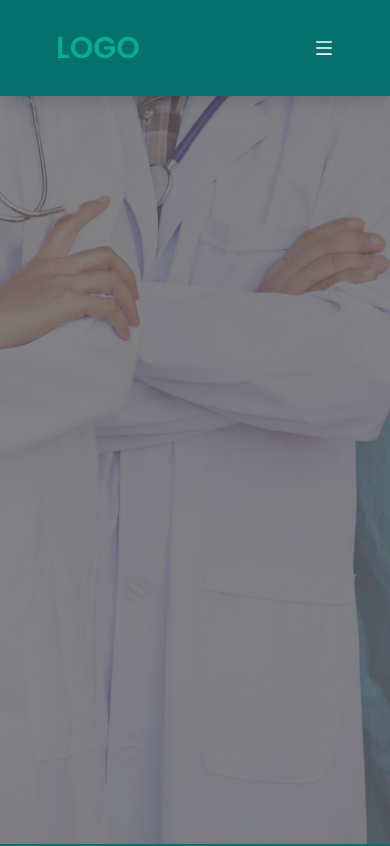
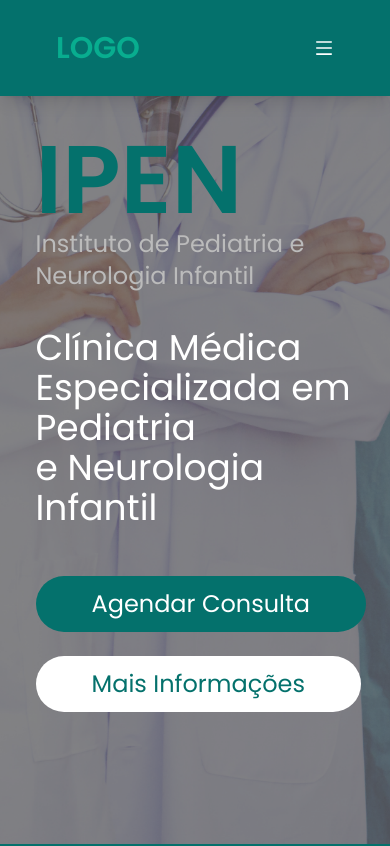
Before and after one commit to p1nheiros/projetoIpen, a React (Vite) app in the folder ipen/: page / in a window 390 px wide. Shown: the top 846 px of the page. Built offline with nearby package versions, Linux system fonts and the light colour scheme.

Commit message:
finalização da paga home e rascunho na pasta médicos

```diff
--- a/ipen/src/App.jsx
+++ b/ipen/src/App.jsx
@@ -5,7 +5,7 @@ import Footer from './components/Footer/Footer'
 import Galeria from './components/Galeria/Galeria'
 import Clinica from './components/Clinica/Clinica'
 import { Serviços } from './components/Serviços'
-import { Medicos } from './components/Medicos/Medicos'
+import  Medicos  from './components/Medicos/Medicos'
 
 import './styles/global.css'
 
--- a/ipen/src/components/Home/Home2.jsx
+++ b/ipen/src/components/Home/Home2.jsx
@@ -1,8 +1,10 @@
 import React from 'react'
+import HomeTitulo from './HomeTitulo'
 
 export const Home2 = () => {
     return (
         <div className="bg-[url('../img/imageBG2.png')] bg-cover bg-center bg-no-repeat min-h-screen flex-col justify-center pt-[60px] pb-[40px] select-none">
+            <HomeTitulo />
         </div>
     )
 }
--- /dev/null
+++ b/ipen/src/components/Home/HomeTitulo.jsx
@@ -0,0 +1,37 @@
+import React from 'react'
+
+const HomeTitulo = () => {
+    return (
+        <>
+            <div className='absolute top-0 w-full h-full flex flex-col justify-center'>
+                <div className=' left-[5%] md:left-[10%] max-w-[1100px] m-auto absolute p-4 md:p-4'>
+                    <h1 className='text-darkGreen font-bold text-8xl md:text-9xl'>
+                        IPEN
+                    </h1>
+                    <p className='text-gray text-2xl md:text-3xl'>
+                        Instituto de Pediatria e Neurologia Infantil
+                    </p>
+                    <h3 className='text-white text-4xl md:text-[55px] md:leading-none max-w-[1000px] py-9 pb-12'>
+                        Clínica Médica <br />
+                        Especializada em Pediatria <br />
+                        e Neurologia Infantil
+                    </h3>
+                    <div className='flex flex-col md:flex-row'>
+                        <div>
+                            <button className='text-white bg-darkGreen rounded-full hover:bg-lightGreen2 text-2xl py-3 px-14 md:text-3xl md:py-4 md:px-12'>
+                                Agendar Consulta
+                            </button>
+                        </div>
+                        <div className='pt-6 md:pt-0'>
+                            <button className='bg-white text-darkGreen rounded-full hover:bg-lightGray text-2xl py-3 px-14 md:text-3xl md:py-4 md:px-12 md:ml-8'>
+                                Mais Informações
+                            </button>
+                        </div>
+                    </div>
+                </div>
+            </div >
+        </>
+    );
+};
+
+export default HomeTitulo;
--- a/ipen/src/components/Medicos/Medicos.jsx
+++ b/ipen/src/components/Medicos/Medicos.jsx
@@ -1,12 +1,18 @@
-import React from 'react'
-import Titulo from './Titulo'
+import React from "react";
+import MedicosSlider from "./MedicosSlider";
 
-export const Medicos = () => {
-  return (
-    <>
-    <div className='min-h-screen flex-col justify-center items-start static bg-darkGreen'>
-      <Titulo />
-    </div>
-    </>
-  )
-}
+const Medicos = () => {
+    return (
+        <>
+    <div className="min-h-screen flex-col justify-center items-start static pt-[60px] pb-[40px] bg-darkGreen">
+    <div className="items-start flex-col text-center text-white mb-[40px]">
+        <h1 className="font-medium text-[72px]">Médicos</h1>
+        <p className="font-medium text-[24px]">Rascunho para teste</p>
+      </div>
+                <MedicosSlider />
+            </div>
+        </>
+    );
+};
+
+export default Medicos;
--- /dev/null
+++ b/ipen/src/components/Medicos/MedicosSlider.jsx
@@ -0,0 +1,74 @@
+import React, { useState } from 'react';
+import { BsChevronCompactLeft, BsChevronCompactRight } from 'react-icons/bs';
+import { RxDotFilled } from 'react-icons/rx';
+
+const MedicosSlider = () => {
+  const slides = [
+    {
+      url: 'https://images.unsplash.com/photo-1464093515883-ec948246accb?ixlib=rb-4.0.3&ixid=MnwxMjA3fDB8MHxwaG90by1wYWdlfHx8fGVufDB8fHx8&auto=format&fit=crop&w=2659&q=80',
+      title: 'Lobster',
+    },
+    {
+      url: 'https://images.unsplash.com/photo-1512132411229-c30391241dd8?ixlib=rb-4.0.3&ixid=MnwxMjA3fDB8MHxwaG90by1wYWdlfHx8fGVufDB8fHx8&auto=format&fit=crop&w=1770&q=80',
+      title: 'Sushi',
+    },
+    {
+      url: 'https://images.unsplash.com/photo-1473093295043-cdd812d0e601?ixlib=rb-4.0.3&ixid=MnwxMjA3fDB8MHxwaG90by1wYWdlfHx8fGVufDB8fHx8&auto=format&fit=crop&w=1770&q=80',
+      title: 'Pasta',
+    },
+    {
+      url: 'https://images.unsplash.com/photo-1539136788836-5699e78bfc75?ixlib=rb-4.0.3&ixid=MnwxMjA3fDB8MHxwaG90by1wYWdlfHx8fGVufDB8fHx8&auto=format&fit=crop&w=1770&q=80',
+      title: 'Salmon',
+    },
+  ];
+
+  const [currentIndex, setCurrentIndex] = useState(0);
+
+  const prevSlide = () => {
+    const isFirstSlide = currentIndex === 0;
+    const newIndex = isFirstSlide ? slides.length - 1 : currentIndex - 1;
+    setCurrentIndex(newIndex);
+  };
+
+  const nextSlide = () => {
+    const isLastSlide = currentIndex === slides.length - 1;
+    const newIndex = isLastSlide ? 0 : currentIndex + 1;
+    setCurrentIndex(newIndex);
+  };
+
+  const goToSlide = (slideIndex) => {
+    setCurrentIndex(slideIndex);
+  };
+
+  return (
+
+    <div className='bg-darkGreen max-w-[1400px] h-[580px] w-full m-auto py-16 md:py-2 px-4 relative group'>
+      <div
+        className='w-full h-full rounded-2xl bg-center bg-cover duration-500'
+        style={{ backgroundImage: `url(${slides[currentIndex].url})` }}
+      ></div>
+      {/* Left Arrow */}
+      <div className='absolute top-[50%] -translate-x-0 translate-y-[-50%] left-5 text-2xl rounded-full p-2 group-hover:bg-black/20 text-white cursor-pointer'>
+        <BsChevronCompactLeft onClick={prevSlide} size={30} />
+      </div>
+      {/* Right Arrow */}
+      <div className='absolute top-[50%] -translate-x-0 translate-y-[-50%] right-5 text-2xl rounded-full p-2 group-hover:bg-black/20 text-white cursor-pointer'>
+        <BsChevronCompactRight onClick={nextSlide} size={30} />
+      </div>
+
+      <div className='flex top-4 justify-center py-2'>
+        {slides.map((slide, slideIndex) => (
+          <div
+            className='text-2xl cursor-pointer'
+            key={slideIndex}
+            onClick={() => goToSlide(slideIndex)}
+          >
+            <RxDotFilled />
+          </div>
+        ))}
+      </div>
+    </div>
+  );
+};
+
+export default MedicosSlider;
--- a/ipen/src/components/Medicos/Titulo.jsx
+++ /dev/null
@@ -1,14 +0,0 @@
-import React from "react";
-
-const Titulo = () => {
-  return (
-    <>
-      <div className="items-start flex-col text-center text-white mb-[40px]">
-        <h1 className="font-medium text-[72px]">Médicos</h1>
-        <p className="font-medium text-[24px]">Nossa equipe de médicos especializados são doutrinados a fazer o melhor pelos seus pacientes.</p>
-      </div>
-    </>
-  );
-};
-
-export default Titulo;
```
